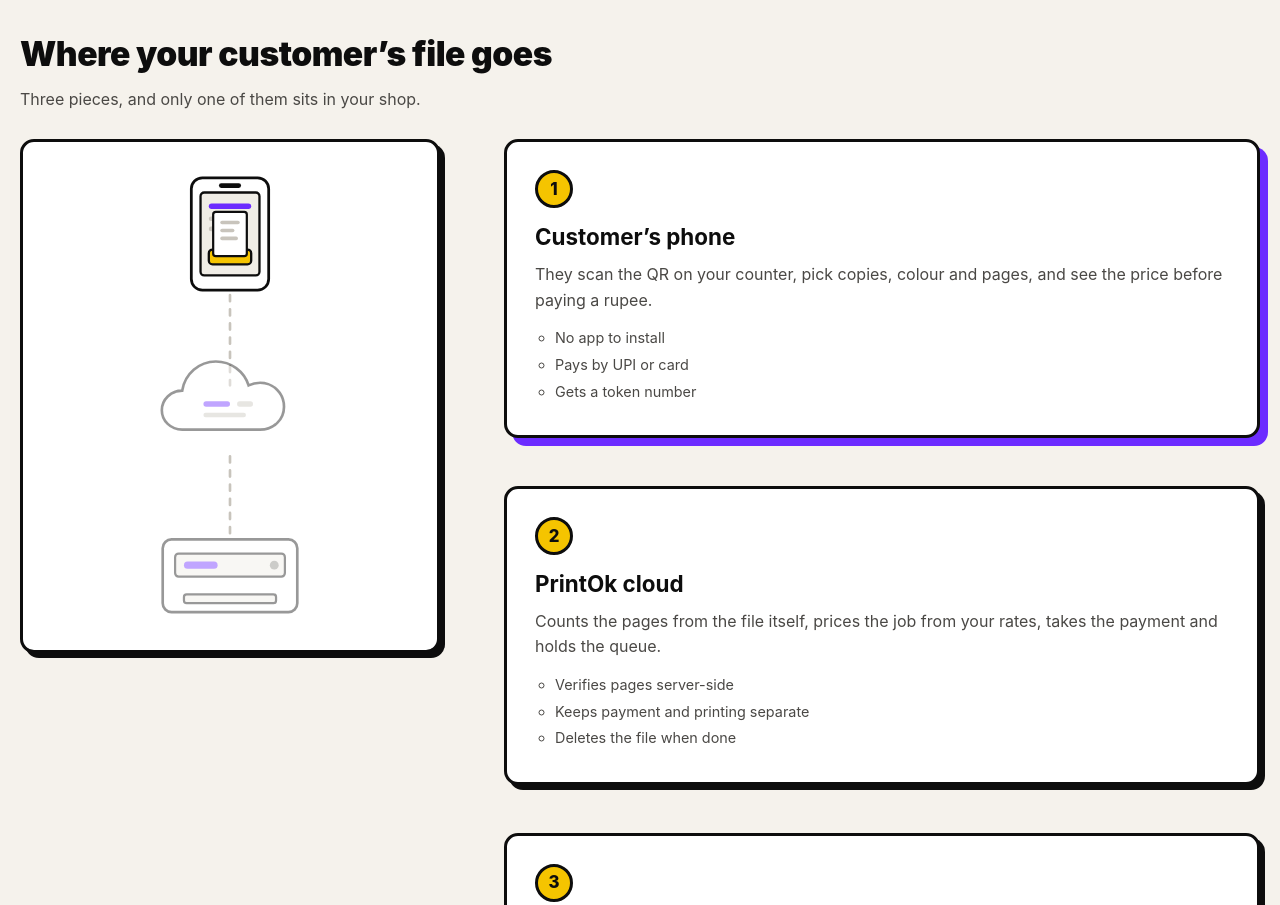
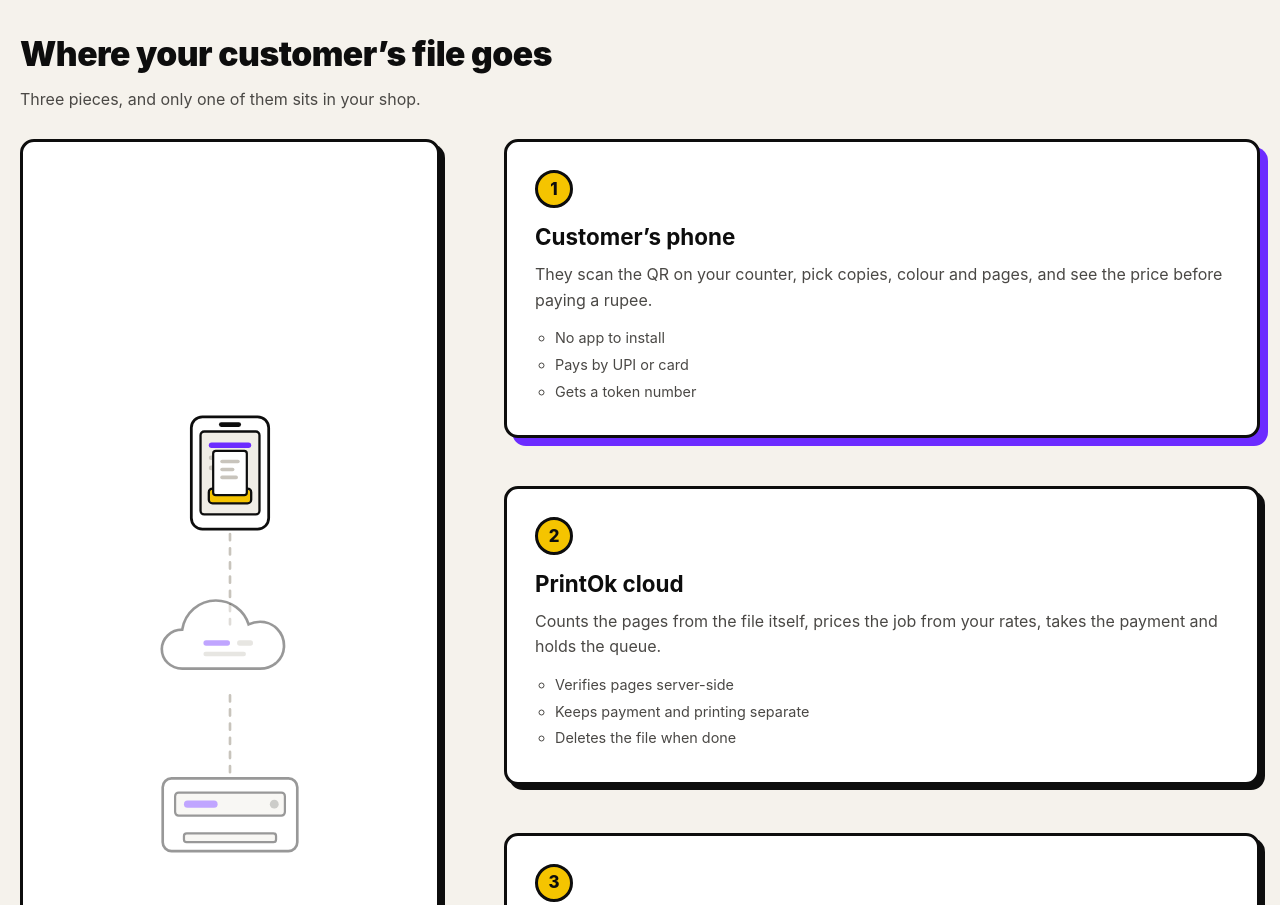
Before and after one commit to Ayan-css/PrintOK, a website: page apps/customer-web/public/index.html in a window 1280 px wide. Shown: the part 2420-3325 px from the top of the page. Drawn offline with nearby package versions, Linux system fonts and the light colour scheme; no server answers.

Commit message:
style(landing): run the journey illustration to the full height of its column
The panel was sized to its artwork, so it stopped well above the third step
card and left the bottom of the left column empty. It now stretches with the
grid row, and the two columns finish on the same line.

`position: sticky` is dropped rather than kept alongside this. An element as
tall as its own column has nowhere to travel, so the declaration would have
been doing nothing while implying otherwise. At this size the section sits
within roughly one viewport anyway, so the illustration stays in view while all
three steps are read — which is what the pinning was for.

Verified with JavaScript disabled, where no reveal transform is in flight and
the alignment is purely the grid's: both columns end on the same pixel.

```diff
--- a/apps/customer-web/public/styles.css
+++ b/apps/customer-web/public/styles.css
@@ -3934,16 +3934,21 @@ body::before {
   display: grid;
   grid-template-columns: minmax(0, 420px) minmax(0, 1fr);
   gap: clamp(24px, 5vw, 72px);
-  align-items: start;
+  /* Stretch, so the illustration panel runs the full height of the steps
+     beside it and the two columns finish on the same line. */
+  align-items: stretch;
 }
 
 .journey-stage { position: relative; }
 
 .journey-stage-inner {
-  position: sticky;
-  /* Sits a little below the top of the viewport while the steps pass it, so it
-     reads as pinned alongside them rather than jammed against the edge. */
-  top: max(12vh, 80px);
+  /* Full height of the row, so its bottom edge lands on the same line as the
+     last step card. Deliberately not sticky: an element as tall as its own
+     column has nowhere to travel, so `position: sticky` here would be a
+     declaration that does nothing. At this size the whole section sits within
+     about one viewport anyway, and the illustration stays in view while all
+     three steps are read. */
+  height: 100%;
   /* Matches the step cards' shadow and radius. At 8px/18px it read as a
      different kind of object sitting next to them rather than part of the set. */
   border: 3px solid var(--color-border);
@@ -3956,6 +3961,7 @@ body::before {
      empty below it — a large hole beside three stacked steps. It now fills
      most of the column and centres the illustration, keeping just enough
      travel for the sticky pin to be doing something. */
+  /* A floor for the case where the steps are unusually short. */
   min-height: min(62vh, 560px);
   display: grid;
   place-items: center;
@@ -4083,7 +4089,7 @@ body::before {
   .journey-grid { grid-template-columns: 1fr; }
 
   .journey-stage-inner {
-    position: static;
+    height: auto;
     max-width: 300px;
     margin-inline: auto;
   }
```
